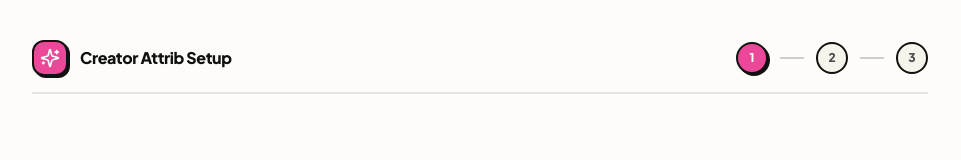
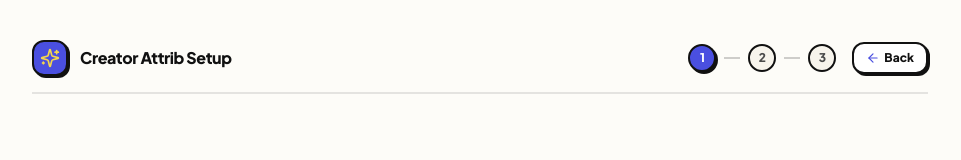
Before and after one commit to Vedbhanu/creator-attribution-dashboard, a Next.js app: page /onboarding in a window 1280 px wide. Shown: the top 160 px of the page, without its empty margins (160-1121 px from the left). Built offline with nearby package versions, Linux system fonts and the light colour scheme; no server answers.

Commit message:
Add prominent top-right Back navigation buttons to login, signup, forgot password, and onboarding wizard

```diff
--- a/src/app/forgot-password/page.tsx
+++ b/src/app/forgot-password/page.tsx
@@ -3,7 +3,7 @@
 import { useState } from 'react';
 import { useRouter } from 'next/navigation';
 import Link from 'next/link';
-import { KeyRound, Mail, ArrowRight, CheckCircle2, AlertCircle, ShieldCheck, Lock } from 'lucide-react';
+import { KeyRound, Mail, ArrowRight, CheckCircle2, AlertCircle, ShieldCheck, Lock, ArrowLeft } from 'lucide-react';
 import { supabase } from '@/lib/supabase';
 import { useToast } from '@/components/ui/toast';
 
@@ -83,7 +83,17 @@
   };
 
   return (
-    <div className="min-h-screen bg-[#FDFCF8] flex items-center justify-center p-4">
+    <div className="min-h-screen bg-[#FDFCF8] flex flex-col items-center justify-center p-4 relative">
+      {/* Top Right Back to Sales Page Button */}
+      <div className="w-full max-w-md flex justify-end pb-3">
+        <Link
+          href="/welcome"
+          className="px-4 py-2.5 rounded-xl bg-white hover:bg-[#F7F4EC] text-[#111111] font-extrabold text-xs border-2 border-[#111111] shadow-[3px_3px_0px_#111111] active:translate-x-[1px] active:translate-y-[1px] active:shadow-[1px_1px_0px_#111111] transition-all inline-flex items-center gap-1.5"
+        >
+          <ArrowLeft className="w-4 h-4 text-[#4A4FE0]" />
+          <span>← Back to Sales Page</span>
+        </Link>
+      </div>
       <div className="w-full max-w-md p-8 rounded-3xl bg-white border-3 border-[#111111] shadow-[8px_8px_0px_#111111] space-y-6">
         <div className="text-center space-y-3">
           <div className="w-12 h-12 rounded-2xl bg-[#4A4FE0] text-white border-2 border-[#111111] flex items-center justify-center mx-auto shadow-[3px_3px_0px_#111111]">
--- a/src/app/login/page.tsx
+++ b/src/app/login/page.tsx
@@ -3,7 +3,7 @@
 import { useState } from 'react';
 import { useRouter } from 'next/navigation';
 import Link from 'next/link';
-import { Sparkles, Mail, Lock, ArrowRight, ShieldCheck, AlertCircle, KeyRound } from 'lucide-react';
+import { Sparkles, Mail, Lock, ArrowRight, ShieldCheck, AlertCircle, KeyRound, ArrowLeft } from 'lucide-react';
 import { isSupabaseConfigured, supabase } from '@/lib/supabase';
 
 export default function LoginPage() {
@@ -62,7 +62,17 @@
   };
 
   return (
-    <div className="min-h-screen bg-[#FDFCF8] flex items-center justify-center p-4">
+    <div className="min-h-screen bg-[#FDFCF8] flex flex-col items-center justify-center p-4 relative">
+      {/* Top Right Back to Sales Page Button */}
+      <div className="w-full max-w-md flex justify-end pb-3">
+        <Link
+          href="/welcome"
+          className="px-4 py-2.5 rounded-xl bg-white hover:bg-[#F7F4EC] text-[#111111] font-extrabold text-xs border-2 border-[#111111] shadow-[3px_3px_0px_#111111] active:translate-x-[1px] active:translate-y-[1px] active:shadow-[1px_1px_0px_#111111] transition-all inline-flex items-center gap-1.5"
+        >
+          <ArrowLeft className="w-4 h-4 text-[#4A4FE0]" />
+          <span>← Back to Sales Page</span>
+        </Link>
+      </div>
       <div className="w-full max-w-md p-8 rounded-3xl bg-white border-3 border-[#111111] shadow-[8px_8px_0px_#111111] space-y-6">
         <div className="text-center space-y-3">
           <div className="w-12 h-12 rounded-2xl bg-[#4A4FE0] text-white border-2 border-[#111111] flex items-center justify-center mx-auto shadow-[3px_3px_0px_#111111]">
--- a/src/app/onboarding/page.tsx
+++ b/src/app/onboarding/page.tsx
@@ -2,7 +2,8 @@
 
 import { useState, useEffect } from 'react';
 import { useRouter } from 'next/navigation';
-import { Sparkles, ArrowRight, Check, Copy, ExternalLink, Globe, DollarSign, Video, CheckCircle2 } from 'lucide-react';
+import Link from 'next/link';
+import { Sparkles, ArrowRight, Check, Copy, ExternalLink, Globe, DollarSign, Video, CheckCircle2, ArrowLeft } from 'lucide-react';
 import { getAppDomain, generateShortSlug } from '@/lib/utils';
 
 export default function OnboardingWizardPage() {
@@ -83,25 +84,57 @@
       {/* Header */}
       <header className="max-w-4xl mx-auto w-full flex items-center justify-between py-4 border-b-2 border-[#111111]/10">
         <div className="flex items-center gap-3">
-          <div className="w-9 h-9 rounded-xl bg-[#EC4899] text-white border-2 border-[#111111] shadow-[2px_2px_0px_#111111] flex items-center justify-center font-black">
-            <Sparkles className="w-5 h-5 text-white" />
+          <div className="w-9 h-9 rounded-xl bg-[#4A4FE0] text-white border-2 border-[#111111] shadow-[2px_2px_0px_#111111] flex items-center justify-center font-black">
+            <Sparkles className="w-5 h-5 text-[#F6D74C]" />
           </div>
           <span className="text-base font-black text-[#111111] tracking-tight">Creator Attrib Setup</span>
         </div>
 
-        {/* Progress Bar Dots */}
-        <div className="flex items-center gap-3">
-          <div className={`w-8 h-8 rounded-full border-2 border-[#111111] flex items-center justify-center text-xs font-black transition-all ${step === 1 ? 'bg-[#EC4899] text-white shadow-[2px_2px_0px_#111111]' : step > 1 ? 'bg-[#F6D74C] text-[#111111]' : 'bg-[#F7F4EC] text-[#4B4B4B]'}`}>
-            {step > 1 ? <Check className="w-4 h-4 text-[#111111]" /> : '1'}
+        {/* Progress Bar Dots & Top Right Back Navigation */}
+        <div className="flex items-center gap-4">
+          <div className="flex items-center gap-2">
+            <div className={`w-7 h-7 rounded-full border-2 border-[#111111] flex items-center justify-center text-xs font-black transition-all ${step === 1 ? 'bg-[#4A4FE0] text-white shadow-[2px_2px_0px_#111111]' : step > 1 ? 'bg-[#F6D74C] text-[#111111]' : 'bg-[#F7F4EC] text-[#4B4B4B]'}`}>
+              {step > 1 ? <Check className="w-3.5 h-3.5 text-[#111111]" /> : '1'}
+            </div>
+            <div className="w-4 h-0.5 bg-[#111111]/20"></div>
+            <div className={`w-7 h-7 rounded-full border-2 border-[#111111] flex items-center justify-center text-xs font-black transition-all ${step === 2 ? 'bg-[#4A4FE0] text-white shadow-[2px_2px_0px_#111111]' : step > 2 ? 'bg-[#F6D74C] text-[#111111]' : 'bg-[#F7F4EC] text-[#4B4B4B]'}`}>
+              {step > 2 ? <Check className="w-3.5 h-3.5 text-[#111111]" /> : '2'}
+            </div>
+            <div className="w-4 h-0.5 bg-[#111111]/20"></div>
+            <div className={`w-7 h-7 rounded-full border-2 border-[#111111] flex items-center justify-center text-xs font-black transition-all ${step === 3 ? 'bg-[#4A4FE0] text-white shadow-[2px_2px_0px_#111111]' : 'bg-[#F7F4EC] text-[#4B4B4B]'}`}>
+              3
+            </div>
           </div>
-          <div className="w-6 h-0.5 bg-[#111111]/20"></div>
-          <div className={`w-8 h-8 rounded-full border-2 border-[#111111] flex items-center justify-center text-xs font-black transition-all ${step === 2 ? 'bg-[#EC4899] text-white shadow-[2px_2px_0px_#111111]' : step > 2 ? 'bg-[#F6D74C] text-[#111111]' : 'bg-[#F7F4EC] text-[#4B4B4B]'}`}>
-            {step > 2 ? <Check className="w-4 h-4 text-[#111111]" /> : '2'}
-          </div>
-          <div className="w-6 h-0.5 bg-[#111111]/20"></div>
-          <div className={`w-8 h-8 rounded-full border-2 border-[#111111] flex items-center justify-center text-xs font-black transition-all ${step === 3 ? 'bg-[#EC4899] text-white shadow-[2px_2px_0px_#111111]' : 'bg-[#F7F4EC] text-[#4B4B4B]'}`}>
-            3
-          </div>
+
+          {step === 1 && (
+            <Link
+              href="/"
+              className="px-3 py-1.5 rounded-xl bg-white hover:bg-[#F7F4EC] text-[#111111] font-extrabold text-xs border-2 border-[#111111] shadow-[2px_2px_0px_#111111] inline-flex items-center gap-1"
+            >
+              <ArrowLeft className="w-3.5 h-3.5 text-[#4A4FE0]" />
+              <span>Back</span>
+            </Link>
+          )}
+          {step === 2 && (
+            <button
+              type="button"
+              onClick={() => setStep(1)}
+              className="px-3 py-1.5 rounded-xl bg-white hover:bg-[#F7F4EC] text-[#111111] font-extrabold text-xs border-2 border-[#111111] shadow-[2px_2px_0px_#111111] inline-flex items-center gap-1"
+            >
+              <ArrowLeft className="w-3.5 h-3.5 text-[#4A4FE0]" />
+              <span>Back</span>
+            </button>
+          )}
+          {step === 3 && (
+            <button
+              type="button"
+              onClick={() => setStep(2)}
+              className="px-3 py-1.5 rounded-xl bg-white hover:bg-[#F7F4EC] text-[#111111] font-extrabold text-xs border-2 border-[#111111] shadow-[2px_2px_0px_#111111] inline-flex items-center gap-1"
+            >
+              <ArrowLeft className="w-3.5 h-3.5 text-[#4A4FE0]" />
+              <span>Back</span>
+            </button>
+          )}
         </div>
       </header>
 
--- a/src/app/signup/page.tsx
+++ b/src/app/signup/page.tsx
@@ -3,7 +3,7 @@
 import { useState } from 'react';
 import { useRouter } from 'next/navigation';
 import Link from 'next/link';
-import { Sparkles, Mail, Lock, User, ArrowRight } from 'lucide-react';
+import { Sparkles, Mail, Lock, User, ArrowRight, ArrowLeft } from 'lucide-react';
 import { supabase } from '@/lib/supabase';
 
 export default function SignupPage() {
@@ -68,7 +68,18 @@
   };
 
   return (
-    <div className="min-h-screen bg-[#FDFCF8] flex items-center justify-center p-4">
+    <div className="min-h-screen bg-[#FDFCF8] flex flex-col items-center justify-center p-4 relative">
+      {/* Top Right Back to Sales Page Button */}
+      <div className="w-full max-w-md flex justify-end pb-3">
+        <Link
+          href="/"
+          className="px-4 py-2.5 rounded-xl bg-white hover:bg-[#F7F4EC] text-[#111111] font-extrabold text-xs border-2 border-[#111111] shadow-[3px_3px_0px_#111111] active:translate-x-[1px] active:translate-y-[1px] active:shadow-[1px_1px_0px_#111111] transition-all inline-flex items-center gap-1.5"
+        >
+          <ArrowLeft className="w-4 h-4 text-[#4A4FE0]" />
+          <span>Back to Sales Page</span>
+        </Link>
+      </div>
+
       <div className="w-full max-w-md p-8 rounded-3xl bg-white border-3 border-[#111111] shadow-[8px_8px_0px_#111111] space-y-6">
         <div className="text-center space-y-3">
           <div className="w-12 h-12 rounded-2xl bg-[#4A4FE0] text-white border-2 border-[#111111] flex items-center justify-center mx-auto shadow-[3px_3px_0px_#111111]">
```
